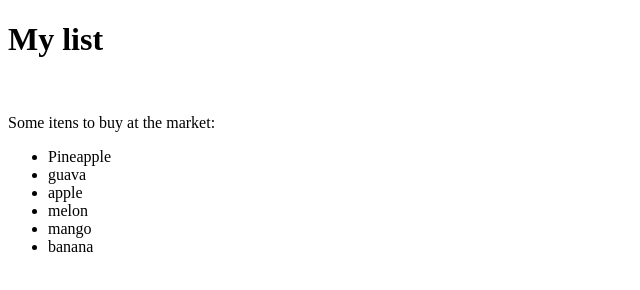
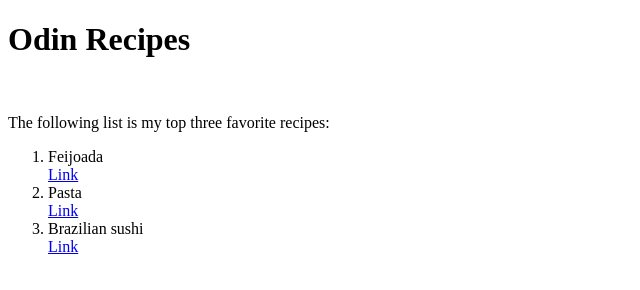
Before and after one commit to Peehcs/odin-recipes, a plain HTML site: page index.html in a window 1280 px wide. Shown: the whole page, without its empty margins (0-640 px from the left). Drawn offline with Linux system fonts and the light colour scheme.

Commit message:
Making a web site, odin-recipes, ranking my top 3

```diff
--- a/index.html
+++ b/index.html
@@ -6,16 +6,16 @@
     <title>Odin recipes</title>
 </head>
 <body>
-    <h1>My list</h1>
+    <h1>Odin Recipes</h1>
     <br>
-    <p>Some itens to buy at the market:</p>
-    <ul>
-        <li>Pineapple</li>
-        <li>guava</li>
-        <li>apple</li>
-        <li>melon</li>
-        <li>mango</li>
-        <li>banana</li>
-    </ul>
+    <p>The following list is my top three favorite recipes:</p>
+    <ol>
+        <li>Feijoada</li>
+        <a href="https://www.allrecipes.com/recipe/139208/feijoada-brazilian-black-bean-stew/">Link</a>
+        <li>Pasta</li>
+        <a href="https://www.bbcgoodfood.com/recipes/collection/pasta-recipes">Link</a>
+        <li>Brazilian sushi</li>
+        <a href="https://eatrio.net/2012/07/the-brazilian-sushi-experience.html">Link</a>
+    </ol>
 </body>
 </html>
```
